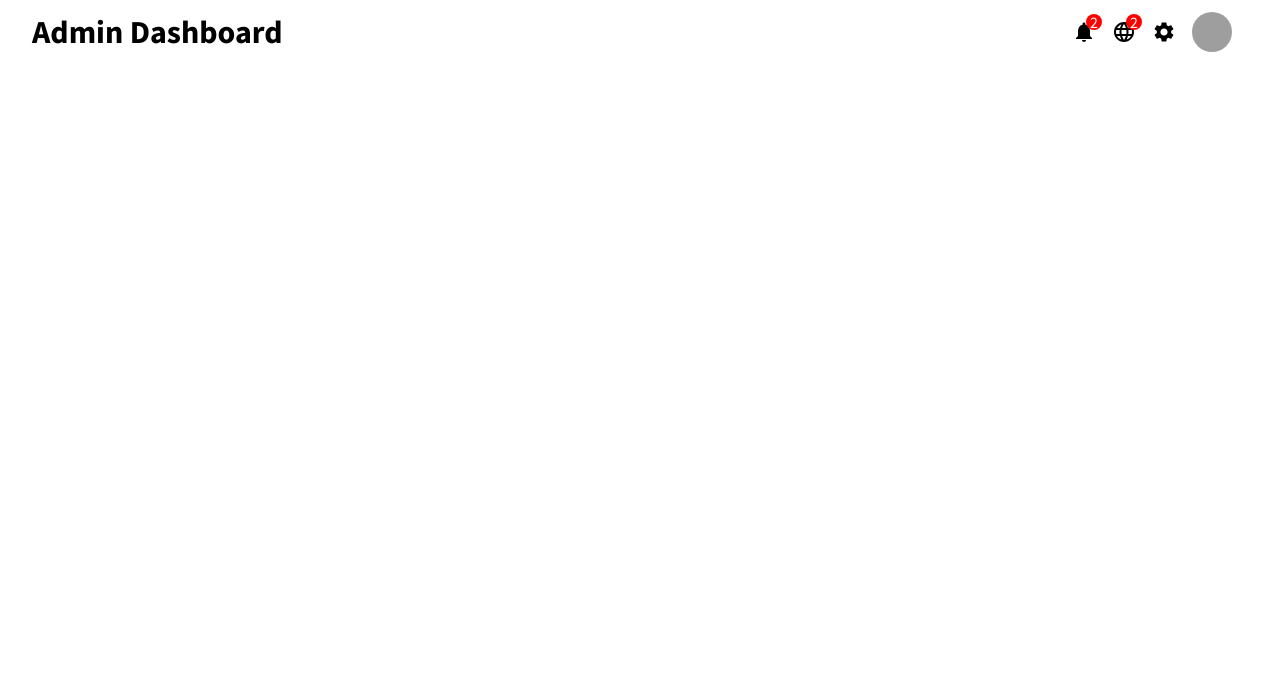
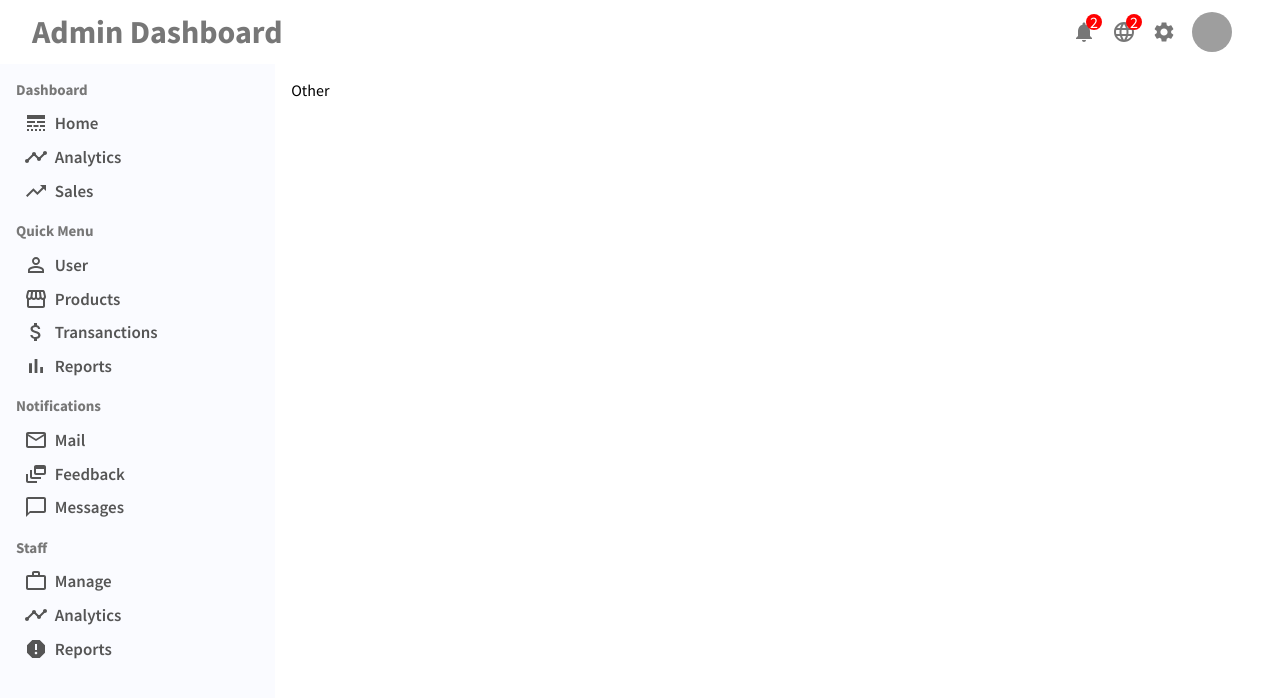
Before and after one commit to Selva-Ganesh-M/React-Admin-Panel, a React (Create React App) app: page / in a window 1280 px wide. Shown: the top 698 px of the page. Built offline with nearby package versions, Linux system fonts and the light colour scheme; grey boxes are pictures that could not be loaded.

Commit message:
create the sticky sidebar

```diff
--- a/src/App.js
+++ b/src/App.js
@@ -1,9 +1,15 @@
 import Navbar from "./components/navbar/Navbar";
+import Sidebar from "./components/sidebar/Sidebar";
+import "./app.scss";
 
 function App() {
   return (
     <div className="App">
       <Navbar />
+      <div className="container">
+        <Sidebar />
+        <div className="other">Other</div>
+      </div>
     </div>
   );
 }
--- /dev/null
+++ b/src/app.scss
@@ -0,0 +1,15 @@
+.container {
+  display: flex;
+  width: 100%;
+  height: calc(100vh - 64px);
+  position: relative;
+  .sidebar {
+    flex: 1;
+  }
+  .other {
+    flex: 4;
+    // overflow: hidden;
+    overflow-y: scroll;
+    padding: 1em;
+  }
+}
--- a/src/components/navbar/navbar.scss
+++ b/src/components/navbar/navbar.scss
@@ -1,11 +1,13 @@
 .navbar {
+  background-color: white;
   width: 100%;
   height: 50px;
   display: flex;
   align-items: center;
   justify-content: space-between;
   padding: 2em 2em;
-  position: fixed;
+  position: sticky;
+  color: #777;
   z-index: 999;
   top: 0;
   .left {
--- /dev/null
+++ b/src/components/sidebar/Sidebar.jsx
@@ -0,0 +1,97 @@
+import {
+  LineStyle,
+  Timeline,
+  TrendingUp,
+  PermIdentity,
+  Storefront,
+  AttachMoney,
+  BarChart,
+  MailOutline,
+  DynamicFeed,
+  ChatBubbleOutline,
+  WorkOutline,
+  Report,
+} from "@material-ui/icons";
+import "./sidebar.scss";
+import "./sidebar.scss";
+
+const Sidebar = () => {
+  return (
+    <div className="sidebar">
+      <section className="sidebar-section">
+        <h3 className="sidebar-title">Dashboard</h3>
+        <ul className="sidebar-list">
+          <li className="sidebar-li" active>
+            <LineStyle />
+            <span>Home</span>
+          </li>
+          <li className="sidebar-li">
+            <Timeline />
+            <span>Analytics</span>
+          </li>
+          <li className="sidebar-li">
+            <TrendingUp />
+            <span>Sales</span>
+          </li>
+        </ul>
+      </section>
+      <section className="sidebar-section">
+        <h3 className="sidebar-title">Quick Menu</h3>
+        <ul className="sidebar-list">
+          <li className="sidebar-li" active>
+            <PermIdentity />
+            <span>User</span>
+          </li>
+          <li className="sidebar-li">
+            <Storefront />
+            <span>Products</span>
+          </li>
+          <li className="sidebar-li">
+            <AttachMoney />
+            <span>Transanctions</span>
+          </li>
+          <li className="sidebar-li">
+            <BarChart />
+            <span>Reports</span>
+          </li>
+        </ul>
+      </section>
+      <section className="sidebar-section">
+        <h3 className="sidebar-title">Notifications</h3>
+        <ul className="sidebar-list">
+          <li className="sidebar-li" active>
+            <MailOutline />
+            <span>Mail</span>
+          </li>
+          <li className="sidebar-li">
+            <DynamicFeed />
+            <span>Feedback</span>
+          </li>
+          <li className="sidebar-li">
+            <ChatBubbleOutline />
+            <span>Messages</span>
+          </li>
+        </ul>
+      </section>
+      <section className="sidebar-section">
+        <h3 className="sidebar-title">Staff</h3>
+        <ul className="sidebar-list">
+          <li className="sidebar-li" active>
+            <WorkOutline />
+            <span>Manage</span>
+          </li>
+          <li className="sidebar-li">
+            <Timeline />
+            <span>Analytics</span>
+          </li>
+          <li className="sidebar-li">
+            <Report />
+            <span>Reports</span>
+          </li>
+        </ul>
+      </section>
+    </div>
+  );
+};
+
+export default Sidebar;
--- /dev/null
+++ b/src/components/sidebar/sidebar.scss
@@ -0,0 +1,37 @@
+.sidebar {
+  background-color: rgb(250, 251, 255);
+  padding: 1em;
+  position: sticky;
+  top: 64px;
+  //   z-index: 999;
+  .sidebar-section {
+    margin-bottom: 1em;
+    .sidebar-title {
+      margin-bottom: 10px;
+      font-size: 15px;
+      color: #777;
+    }
+    .sidebar-list {
+      list-style: none;
+      .sidebar-li {
+        cursor: pointer;
+        border-radius: 5px;
+        padding: 0.15em 0.5em;
+        display: flex;
+        align-items: center;
+        margin-bottom: 5px;
+        color: #555;
+        span {
+          margin-left: 0.4em;
+          font-weight: 600;
+          font-size: 17px;
+        }
+        &:hover,
+        &:focus {
+          background-color: rgb(226, 251, 255);
+          //   background-color: red;
+        }
+      }
+    }
+  }
+}
```
